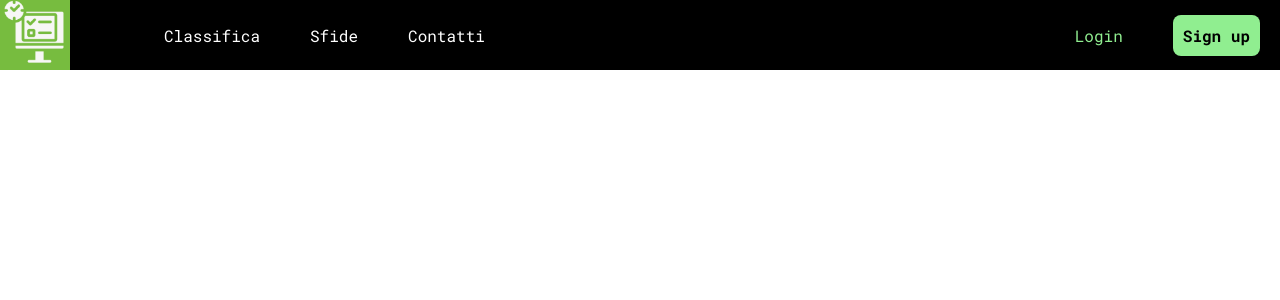
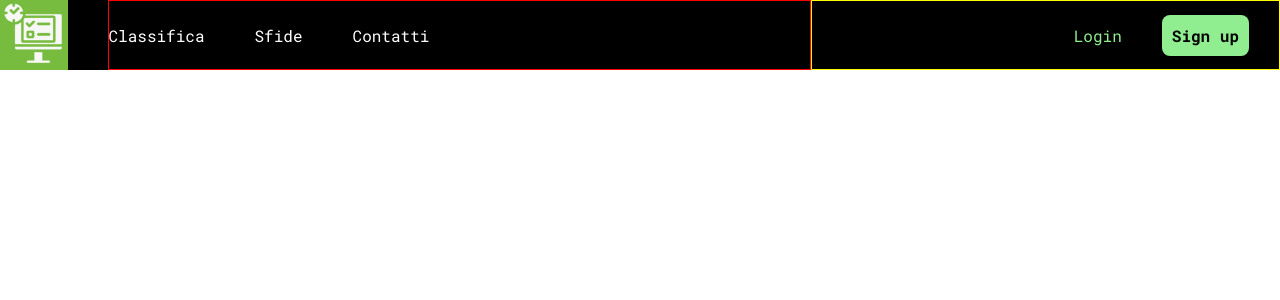
Before and after one commit to tamerhayek/progetto-ltw, a PHP site: page / in a window 1280 px wide. Shown: the top 300 px of the page. Run offline with PHP 8.4, Linux system fonts and the light colour scheme.

Commit message:
fix navbar logo

```diff
--- a/index.css
+++ b/index.css
@@ -1,28 +1,23 @@
 .navbar {
     width: 100%;
-    max-height: 70px;
+    height: 70px;
     display: flex;
-    align-items: center;
-    background-color: #000;
+    background-color: #000000;
 }
 
 .navbar-logo {
-    width: 10%;
     margin-right: 40px;
-}
-
-.navbar-logo > a {
-    color: #ffffff;
 }
 
 .navbar-logo > a > img {
     height: 100%;
-    max-height: 73px;
 }
 
 .navbar-menu {
-    width: 50%;
+    width: 60%;
     display: flex;
+    align-items: center;
+    border: 1px solid red;
 }
 
 .navbar-menu > a {
@@ -33,16 +28,16 @@
 .navbar-user {
     width: 40%;
     display: flex;
-
     align-items: center;
     justify-content: flex-end;
+    border: 1px solid yellow;
 }
 
 .navbar-user > .button {
-    margin-right: 20px;
+    margin-right: 30px;
 }
 
 .navbar-user > .login {
-    margin-right: 50px;
+    margin-right: 40px;
     color: lightgreen;
 }
```
